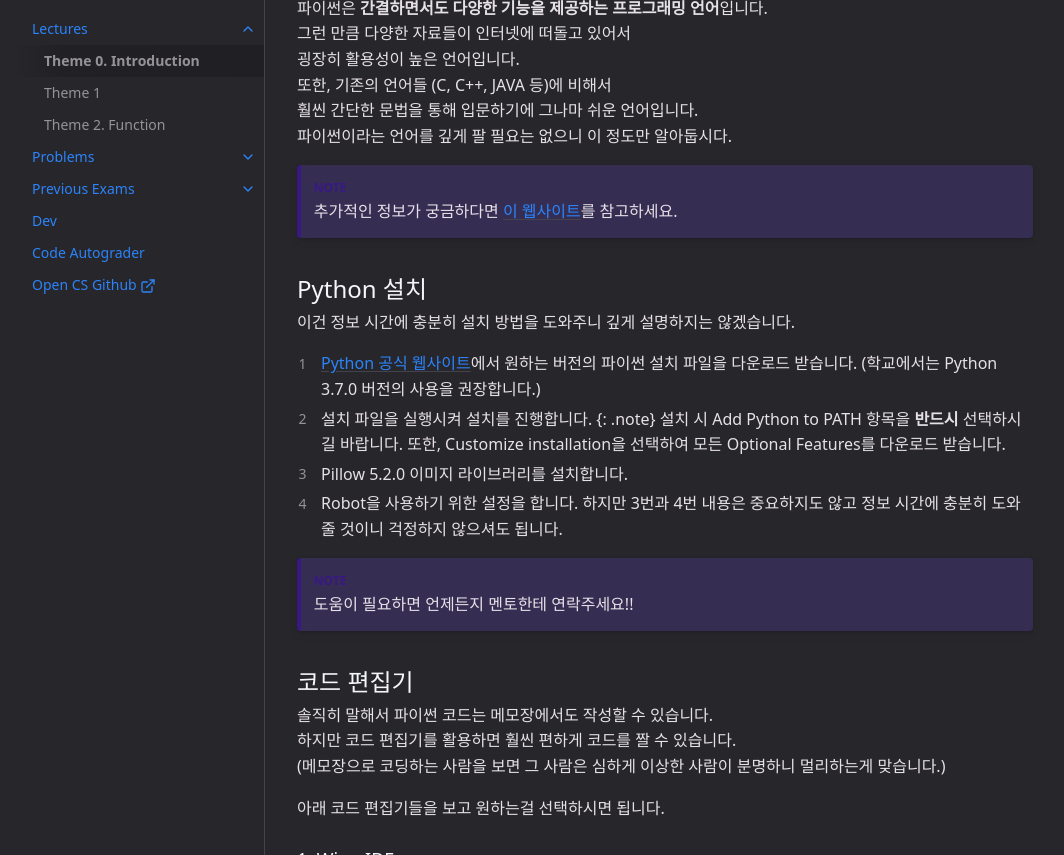
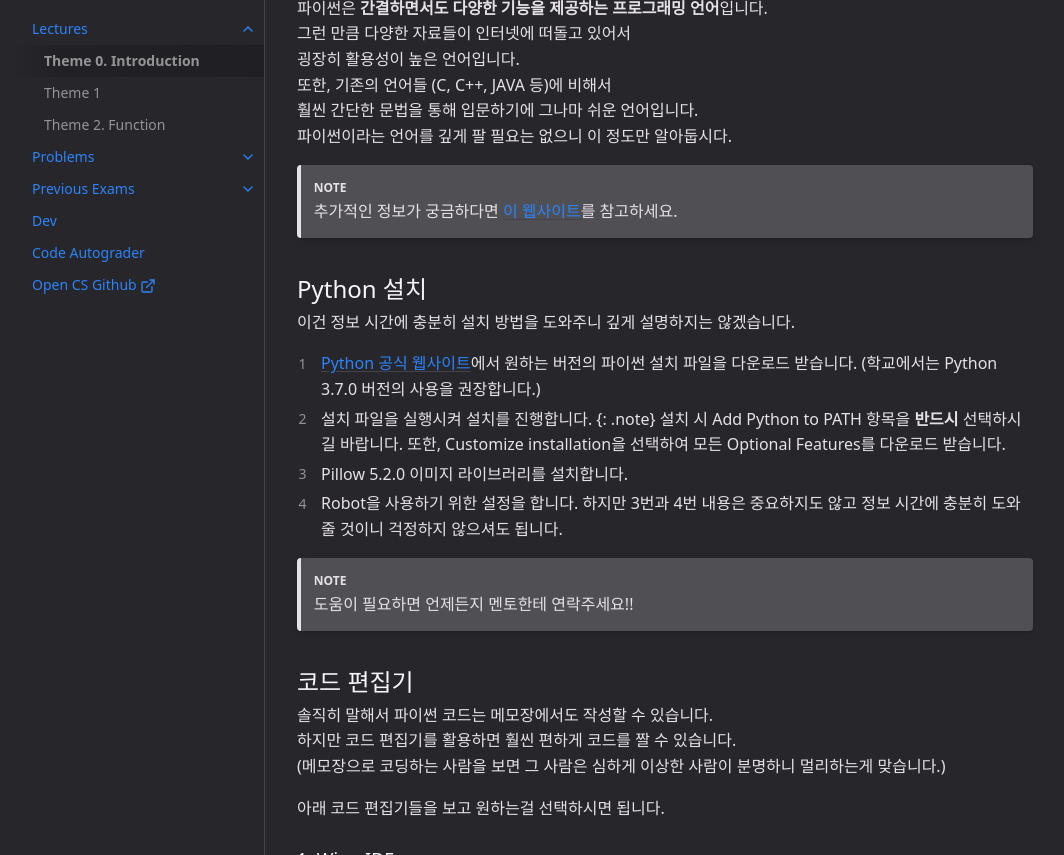
Before and after one commit to OpenCS-ksa/opencs-ksa.github.io, a Jekyll site: the page built from docs/Lectures/lecture0.md, in a window 1280 px wide and 1400 px high, scrolled down 1116 px. Shown: the part 95-950 px from the top of the window, without its empty margins (107-1171 px from the left). Built offline with Jekyll 4.4.1, drawn with Linux system fonts in a browser that asks for light colours; grey boxes are pictures that could not be loaded.

Commit message:
Update _config.yml

```diff
--- a/_config.yml
+++ b/_config.yml
@@ -142,7 +142,7 @@ callouts:
     color: yellow
   note:
     title: Note
-    color: purple
+    color: grey-lt
   warning:
     title: 주의!
     color: red
```
